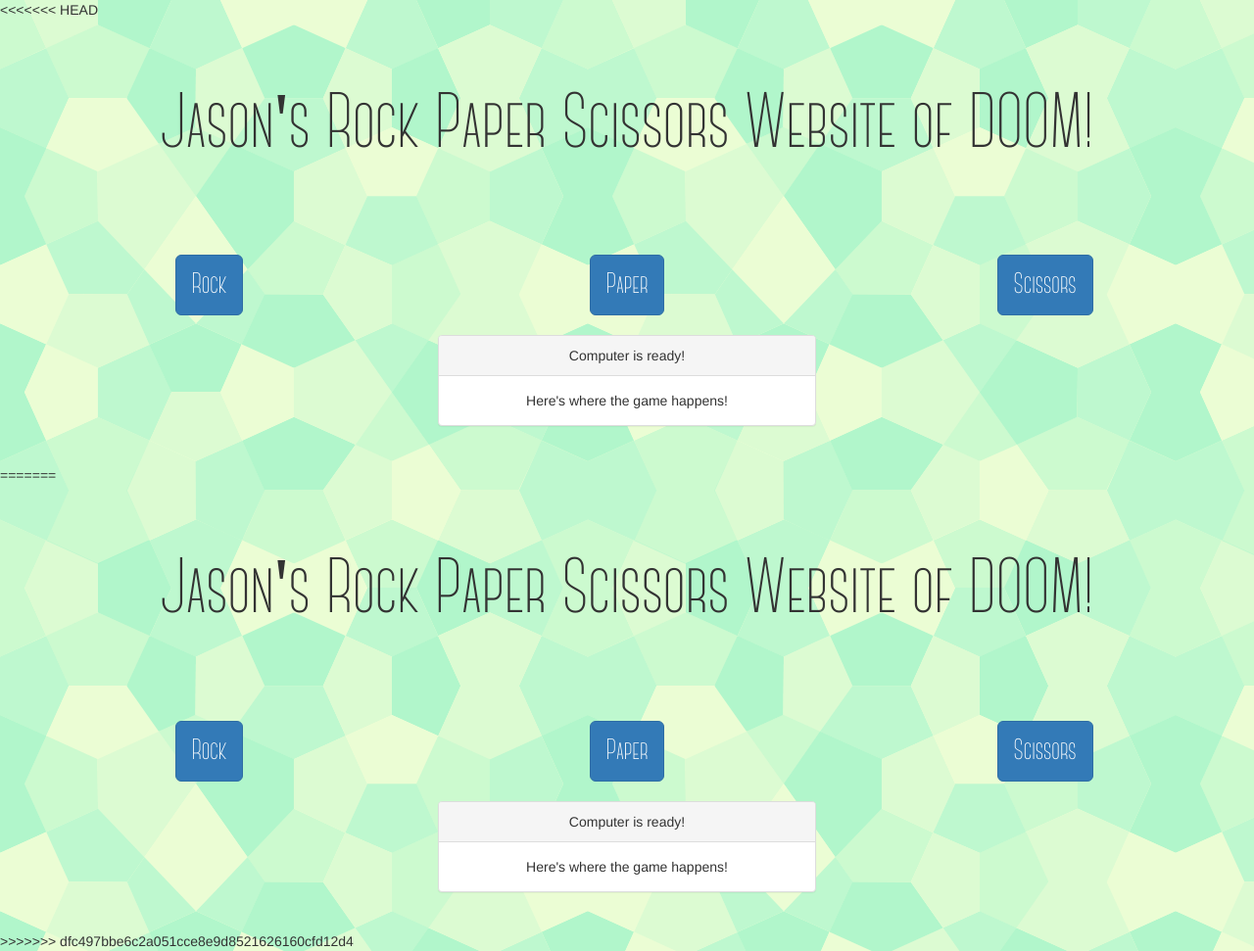
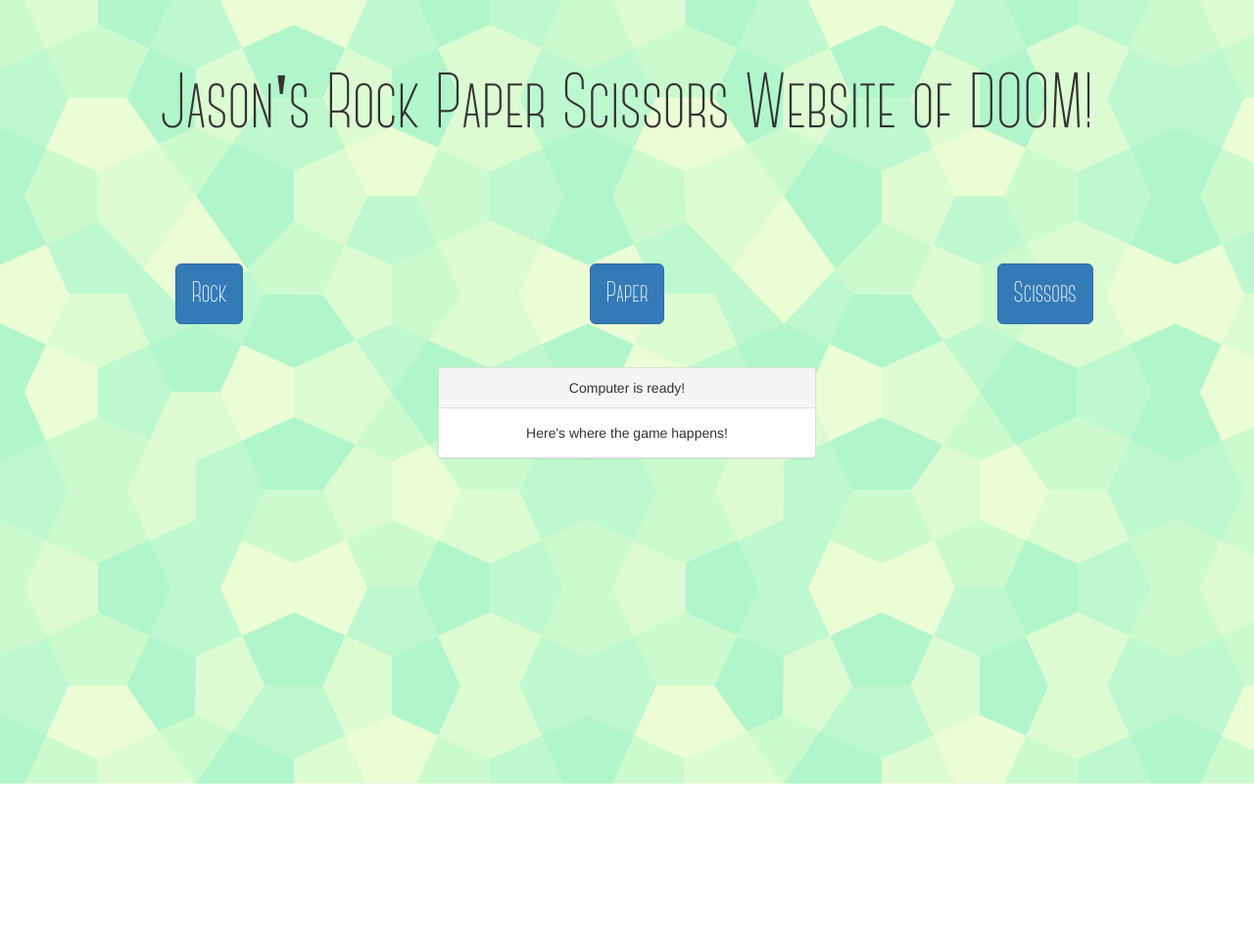
Before and after one commit to jaloar/rockpaperscissors, a plain HTML site: page index.html in a window 1280 px wide. Shown: the whole page at 98% size. After the commit the page ends 800 px from the top, so only its background shows below. Drawn offline with nearby package versions, Linux system fonts and the light colour scheme.

Commit message:
fixed duplicate code

```diff
--- a/index.html
+++ b/index.html
@@ -1,4 +1,3 @@
-<<<<<<< HEAD
 <!DOCTYPE html>
 <html lang="en">
 <head>
@@ -51,60 +50,3 @@
 <!--<script type="text/javascript" src="./assets/scripts/beta.js"></script>-->
 
 </body>
-
-=======
-<!DOCTYPE html>
-<html lang="en">
-<head>
-	<title>Jason's Rock Paper Scissors Site</title>
-
-	<link rel="stylesheet" href="./assets/stylesheets/bootstrap/css/bootstrap.min.css">
-
-    <link rel="stylesheet" href="./assets/stylesheets/font-awesome-4.6.3/css/font-awesome.min.css">
-
-    <link rel="stylesheet" href="https://code.jquery.com/ui/1.11.4/themes/smoothness/jquery-ui.css">
-
-	<link rel="stylesheet" type="text/css" href="./assets/stylesheets/style.css">
-
-	<link rel="stylesheet" type="text/css" href="./assets/stylesheets/fonts.css">
-</head>
-<body>
-
-<div class="jumbotron font">Jason's Rock Paper Scissors Website of DOOM!</div>
-
-<div class="container-fluid">
-	<div class="row font">
-		<div class="col-md-4">
-			<button type="button" class="btn btn-primary btn-lg rock">Rock</div>
-		<div class="col-md-4">
-			<button type="button" class="btn btn-primary btn-lg paper">Paper</div>
-		<div class="col-md-4">
-			<button type="button" class="btn btn-primary btn-lg scissors">Scissors</div>
-	</div>
-	<div class="row">
-		<div class="col-md-4"></div>
-		<div class="col-md-4 game">
-			<div class="panel panel-default">
-				<div class="panel-heading">Computer is ready!</div>
-				<div class="panel-body">Here's where the game happens!</div>
-			</div>
-		</div>
-		<div class="col-md-4"></div>
-
-	</div>
-</div>
-
-<script src="https://code.jquery.com/jquery-1.11.2.min.js"></script>
-
-<script src="https://code.jquery.com/jquery-migrate-1.2.1.min.js"></script>
-
-<script src="https://code.jquery.com/ui/1.11.4/jquery-ui.min.js"></script>
-
-<script type="text/javascript" src="./assets/scripts/rps.js"></script>
-
-<!--<script type="text/javascript" src="./assets/scripts/beta.js"></script>-->
-
-</body>
-
->>>>>>> dfc497bbe6c2a051cce8e9d8521626160cfd12d4
-</html>
```
